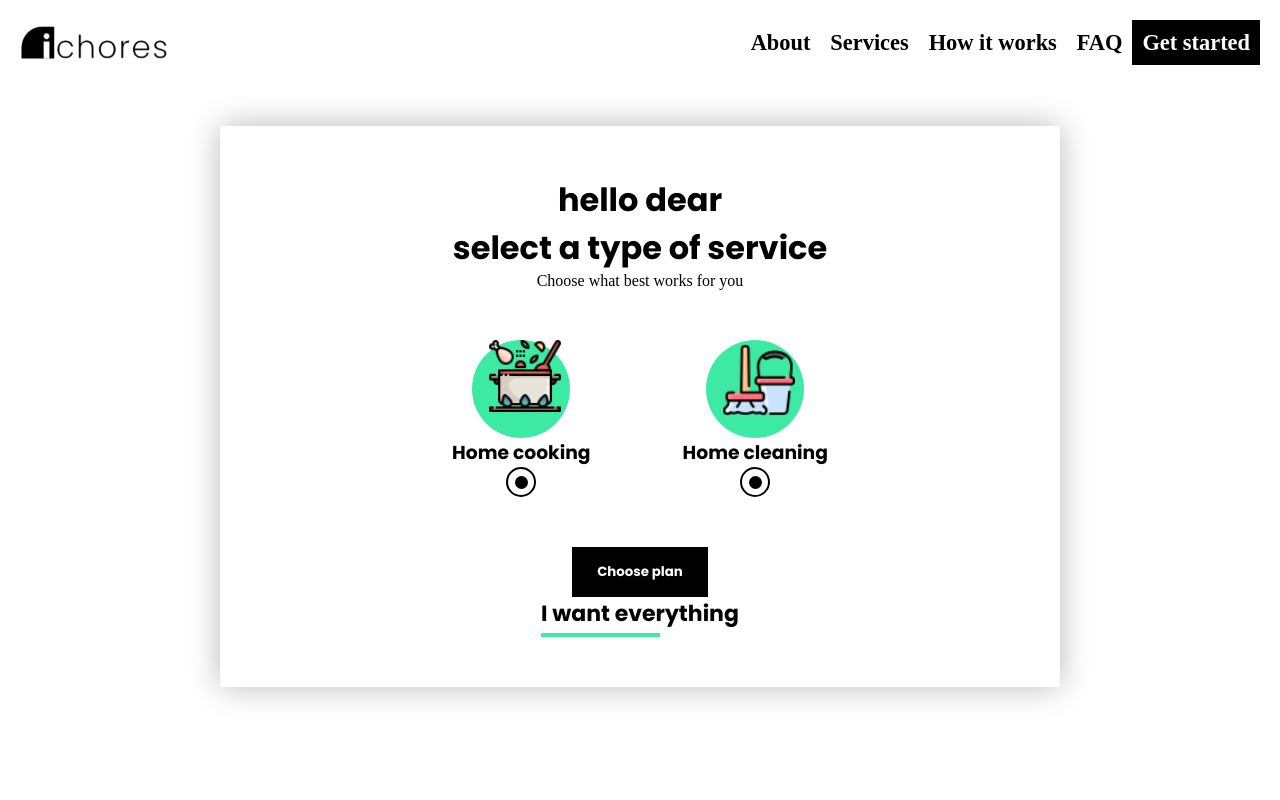
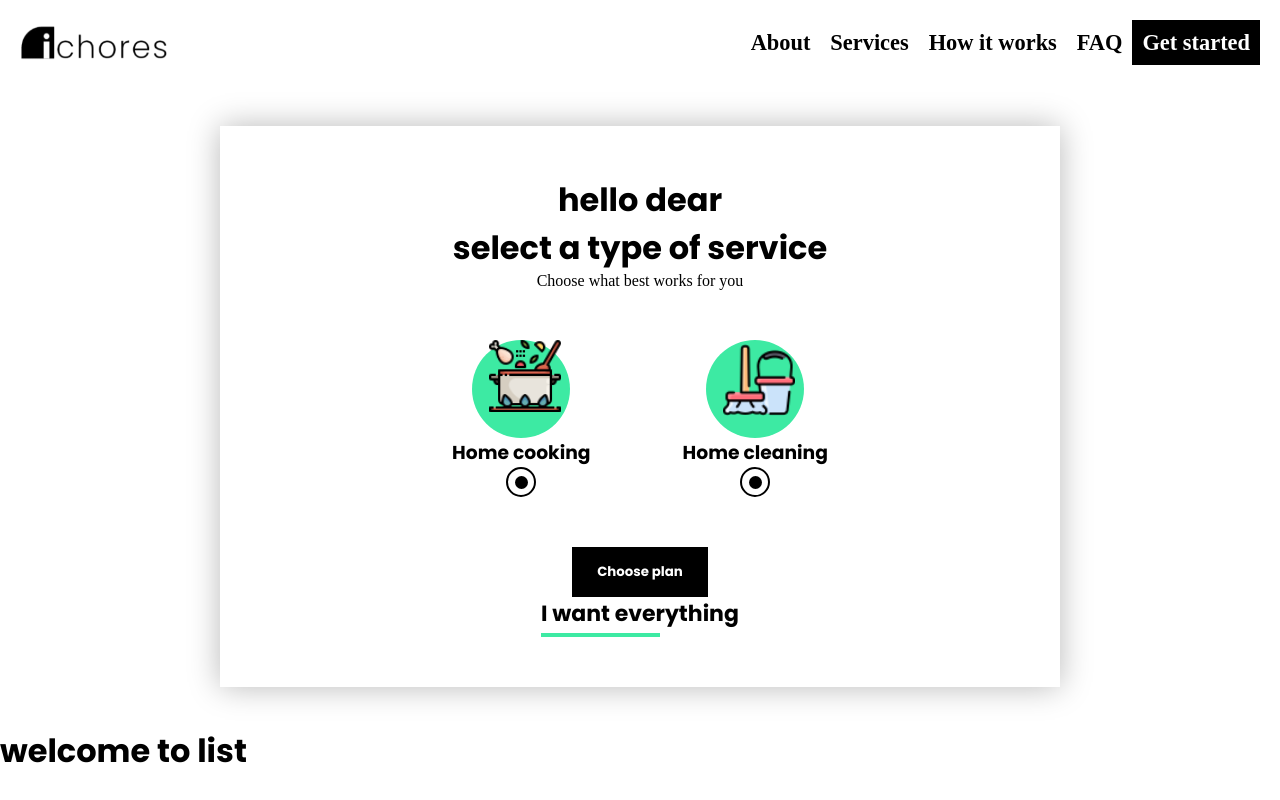
Before and after one commit to iChores/Official-webapp, a React (Create React App) app: page /dashboard in a window 1280 px wide. Built offline with nearby package versions, Linux system fonts and the light colour scheme.

Commit message:
ScheduleList added

```diff
--- a/src/Routes/DashBoard.js
+++ b/src/Routes/DashBoard.js
@@ -1,8 +1,10 @@
+import ScheduleList from "./ScheduleList";
 import Subscribe from "./subscribe";
 
 function Dashboard({user}) {
 	return (<>
 		<Subscribe user={user} />
+		<ScheduleList/>
 	</>);
 }
 
--- /dev/null
+++ b/src/Routes/ScheduleList.js
@@ -0,0 +1,9 @@
+function ScheduleList() {
+    return (
+        <h1>welcome to list</h1>
+    )
+}
+
+
+
+export default ScheduleList;
```
